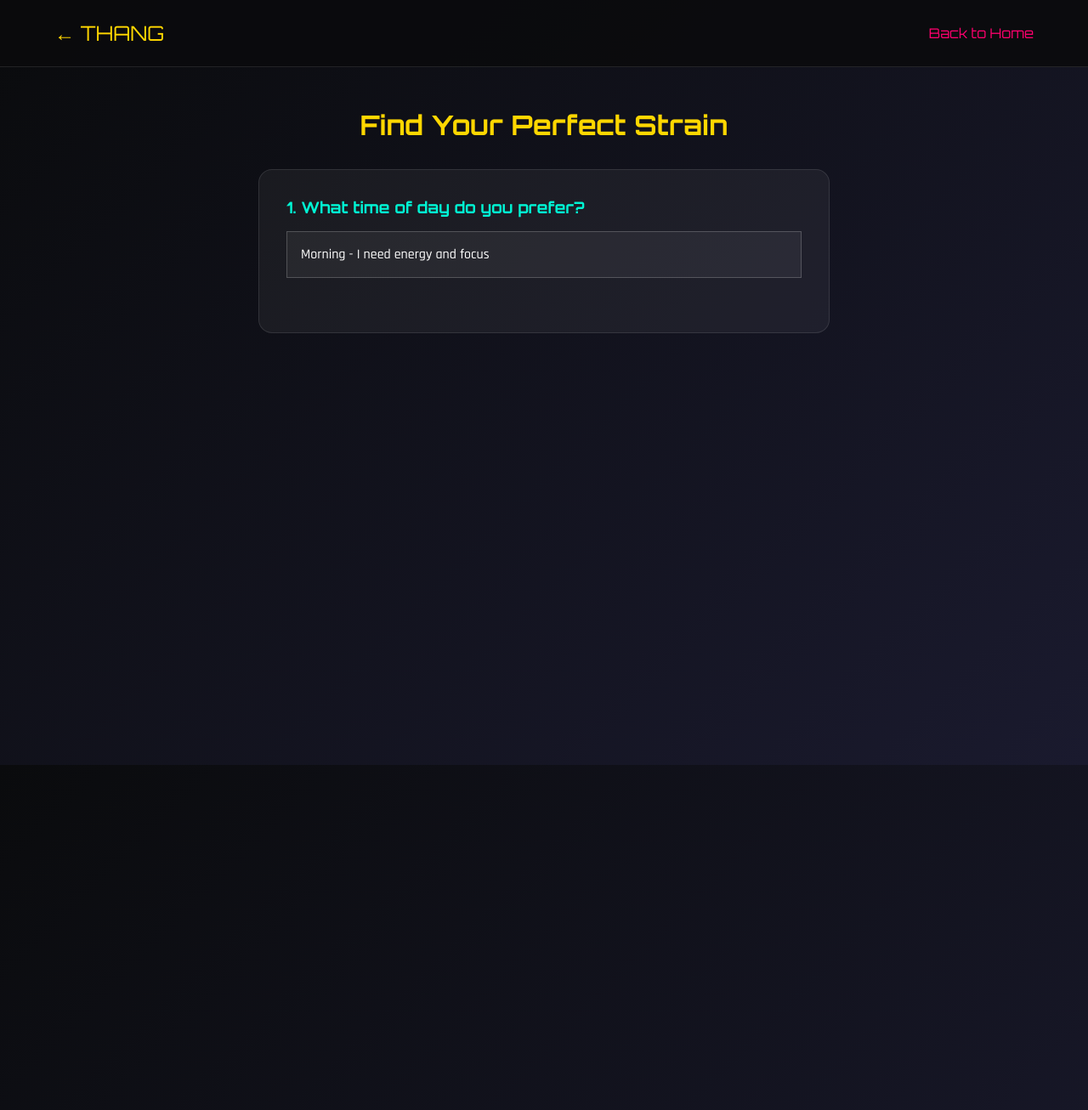
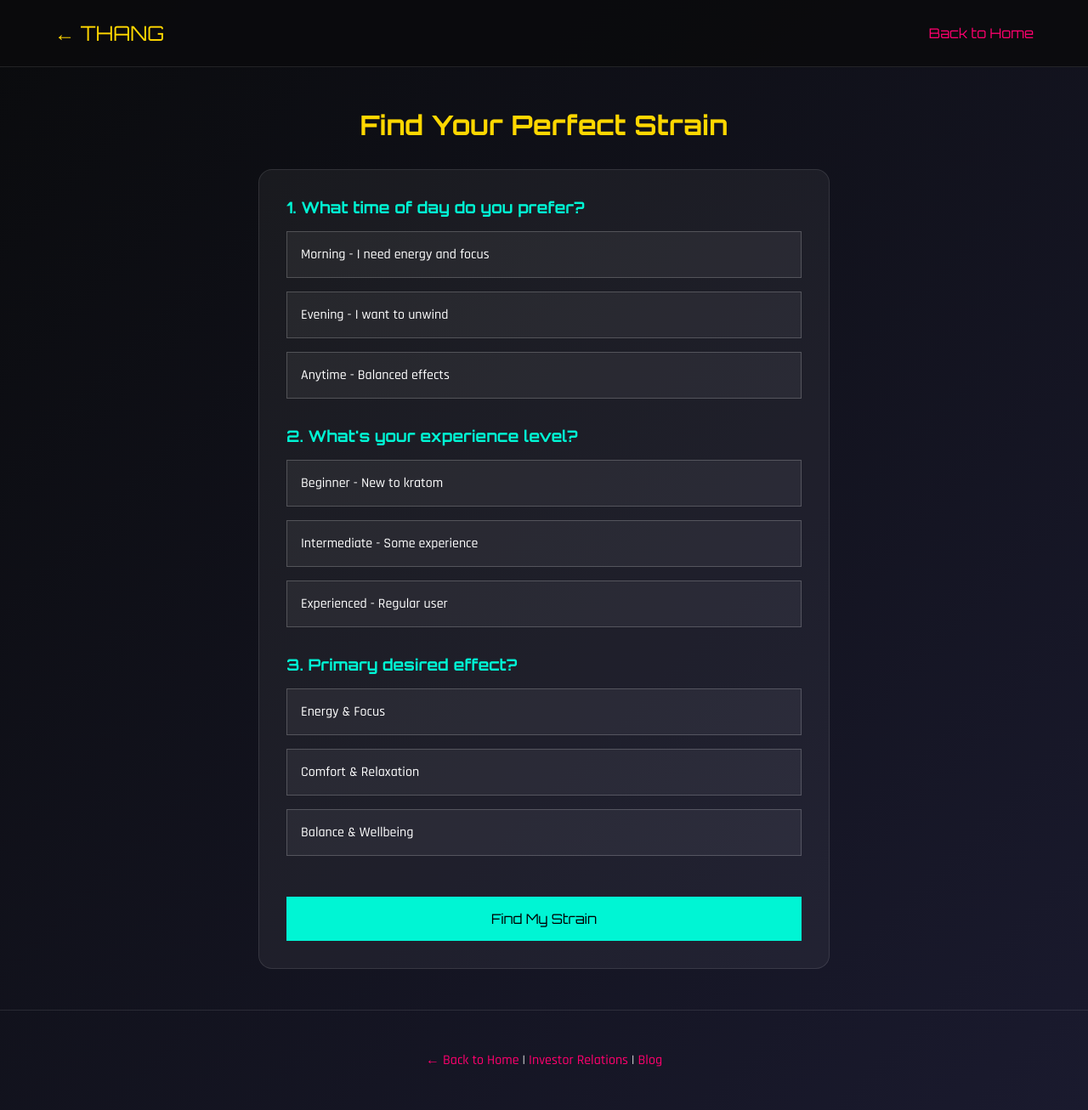
Before and after one commit to Nuance-Drop/thang-botanicals, a Jekyll site: the page quiz.html, which Jekyll copies as it is, in a window 1280 px wide. Shown: the whole page at 85% size. Built offline with Jekyll 4.4.1, drawn with Linux system fonts in a browser that asks for light colours.

Commit message:
Update quiz.html

```diff
--- a/quiz.html
+++ b/quiz.html
@@ -143,4 +143,95 @@
       <div class="question">
         <h3>1. What time of day do you prefer?</h3>
         <div class="options">
-          <div class="option" onclick="selectOption(0, 'morning')">Morning - I need energy and focus
+          <div class="option" onclick="selectOption(0, 'morning')">Morning - I need energy and focus</div>
+          <div class="option" onclick="selectOption(0, 'evening')">Evening - I want to unwind</div>
+          <div class="option" onclick="selectOption(0, 'anytime')">Anytime - Balanced effects</div>
+        </div>
+      </div>
+
+      <div class="question">
+        <h3>2. What's your experience level?</h3>
+        <div class="options">
+          <div class="option" onclick="selectOption(1, 'beginner')">Beginner - New to kratom</div>
+          <div class="option" onclick="selectOption(1, 'intermediate')">Intermediate - Some experience</div>
+          <div class="option" onclick="selectOption(1, 'experienced')">Experienced - Regular user</div>
+        </div>
+      </div>
+
+      <div class="question">
+        <h3>3. Primary desired effect?</h3>
+        <div class="options">
+          <div class="option" onclick="selectOption(2, 'energy')">Energy & Focus</div>
+          <div class="option" onclick="selectOption(2, 'comfort')">Comfort & Relaxation</div>
+          <div class="option" onclick="selectOption(2, 'balance')">Balance & Wellbeing</div>
+        </div>
+      </div>
+
+      <button onclick="calculateResult()" style="width: 100%; padding: 1rem; background: var(--cyan); border: none; color: #000; font-family: 'Orbitron'; font-size: 1rem; cursor: pointer; margin-top: 1rem;">Find My Strain</button>
+    </div>
+
+    <div class="result" id="result">
+      <h2 id="result-title"></h2>
+      <p id="result-desc"></p>
+      <a href="catalog.html" class="cta-button">View in Catalog</a>
+    </div>
+  </div>
+
+  <footer>
+    <p><a href="index.html">← Back to Home</a> | <a href="investors.html">Investor Relations</a> | <a href="blog.html">Blog</a></p>
+  </footer>
+
+  <script>
+    const answers = {};
+
+    function selectOption(q, val) {
+      answers[q] = val;
+      // Visual feedback
+      const questionDiv = document.querySelectorAll('.question')[q];
+      questionDiv.querySelectorAll('.option').forEach(opt => opt.classList.remove('selected'));
+      event.target.classList.add('selected');
+    }
+
+    function calculateResult() {
+      if (Object.keys(answers).length < 3) {
+        alert('Please answer all questions');
+        return;
+      }
+
+      let strain = '';
+      let desc = '';
+
+      if (answers[0] === 'morning' || answers[2] === 'energy') {
+        strain = 'Green Maeng Da';
+        desc = 'High-energy, focus-enhancing green strain perfect for productivity.';
+      } else if (answers[0] === 'evening' || answers[2] === 'comfort') {
+        strain = 'Red Bali';
+        desc = 'Classic red strain known for deep relaxation and comfort.';
+      } else {
+        strain = 'Gold Bali';
+        desc = 'Balanced gold strain offering the best of both worlds.';
+      }
+
+      document.getElementById('result-title').textContent = 'Recommended: ' + strain;
+      document.getElementById('result-desc').textContent = desc;
+      document.getElementById('quiz').style.display = 'none';
+      document.getElementById('result').style.display = 'block';
+
+      // Send webhook with quiz result (optional analytics)
+      const WEBHOOK_URL = 'YOUR_ANALYTICS_WEBHOOK_HERE';
+      if (!WEBHOOK_URL.includes('YOUR_')) {
+        fetch(WEBHOOK_URL, {
+          method: 'POST',
+          headers: { 'Content-Type': 'application/json' },
+          body: JSON.stringify({
+            type: 'quiz_completion',
+            result: strain,
+            answers: answers,
+            timestamp: new Date().toISOString()
+          })
+        }).catch(e => console.log('Analytics webhook skipped'));
+      }
+    }
+  </script>
+</body>
+</html>
```
